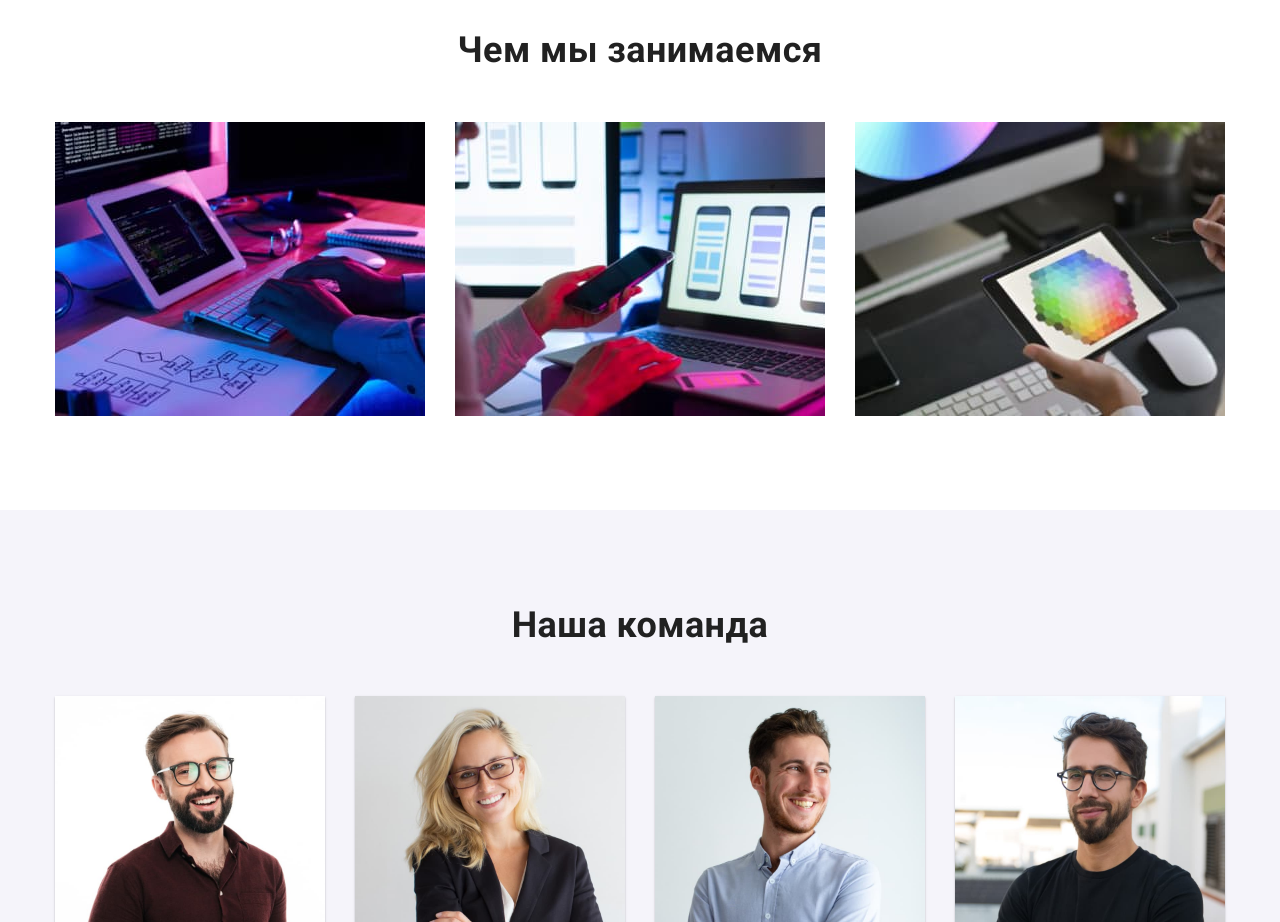
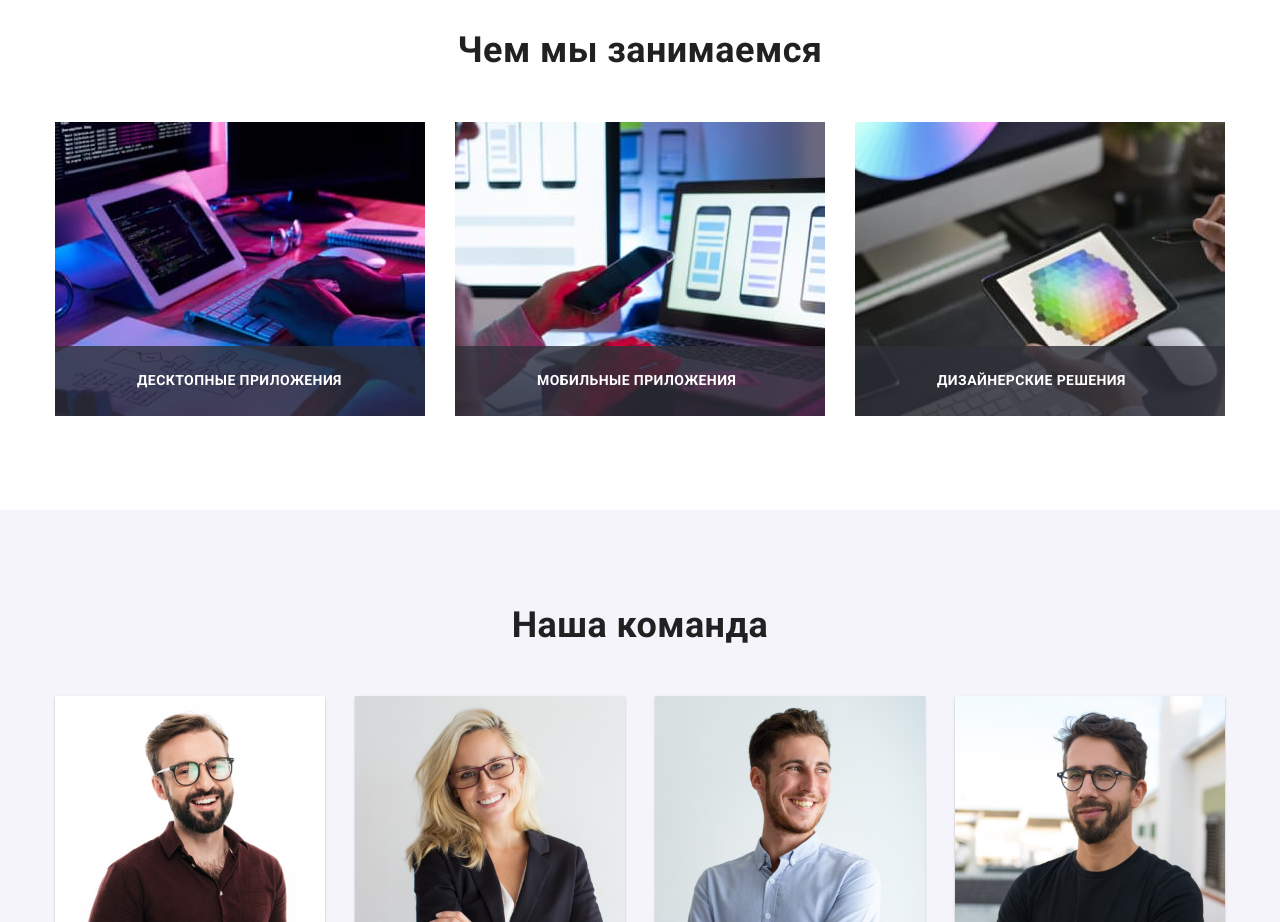
Before and after one commit to AllaVoitiuk/goit-markup-hw-05, a plain HTML site: page index.html in a window 1280 px wide. Shown: the part 1080-2002 px from the top of the page. Drawn offline with nearby package versions, Linux system fonts and the light colour scheme.

Commit message:
scope-overley

```diff
--- a/css/styles.css
+++ b/css/styles.css
@@ -453,11 +453,32 @@ img {
 }
 
 .scope-item {
+  position: relative;
   margin-right: 30px;
 }
 
 .scope-item:last-child {
   margin-right: 0;
+}
+
+.scope-overley {
+  position: absolute;
+  width: 100%;
+  height: 70px;
+  padding: 27px 82px;
+  bottom: 0px;
+  left: 0;
+  background-color: rgba(47, 48, 58, 0.8);
+}
+
+.scope-overley-text {
+  position: absolute;
+  font-weight: 700;
+  line-height: 1.14;
+  letter-spacing: 0.03em;
+  text-transform: uppercase;
+
+  color: var(--white-color);
 }
 
 .portfolio-list {
@@ -516,12 +537,6 @@ img {
 .section-link:focus .portfolio-overley {
   transform: translateY(0);
 }
-/* .portfolio-link:hover,
-.portfolio-link:focus {
-  border: 1px solid #eeeeee;
-  box-shadow: 0px 1px 1px rgba(0, 0, 0, 0.12), 0px 4px 4px rgba(0, 0, 0, 0.06),
-    1px 4px 6px rgba(0, 0, 0, 0.16);
-} */
 
 .portfolio-content {
   padding: 20px 24px;
--- a/index.html
+++ b/index.html
@@ -131,12 +131,27 @@
                     <ul class="scope-set">
                         <li class="scope-item">
                             <img src="./img/foto1.jpg" alt="коддинг" width="370" height="294">
+                                <div class="scope-overley">
+                                    <p class="scope-overley-text">
+                                        Десктопные приложения
+                                    </p>
+                                </div>
                         </li>
                         <li class="scope-item">
                             <img src="./img/foto2.jpg" alt="интерфейс" width="370" height="294">
+                            <div class="scope-overley">
+                                <p class="scope-overley-text">
+                                    Мобильные приложения
+                                </p>
+                            </div>
                         </li>
                         <li class="scope-item">
                             <img src="./img/foto3.jpg" alt="тестирование" width="370" height="294">
+                            <div class="scope-overley">
+                                <p class="scope-overley-text">
+                                    Дизайнерские решения
+                                </p>
+                            </div>
                         </li>
                     </ul>
                 </div>
```
